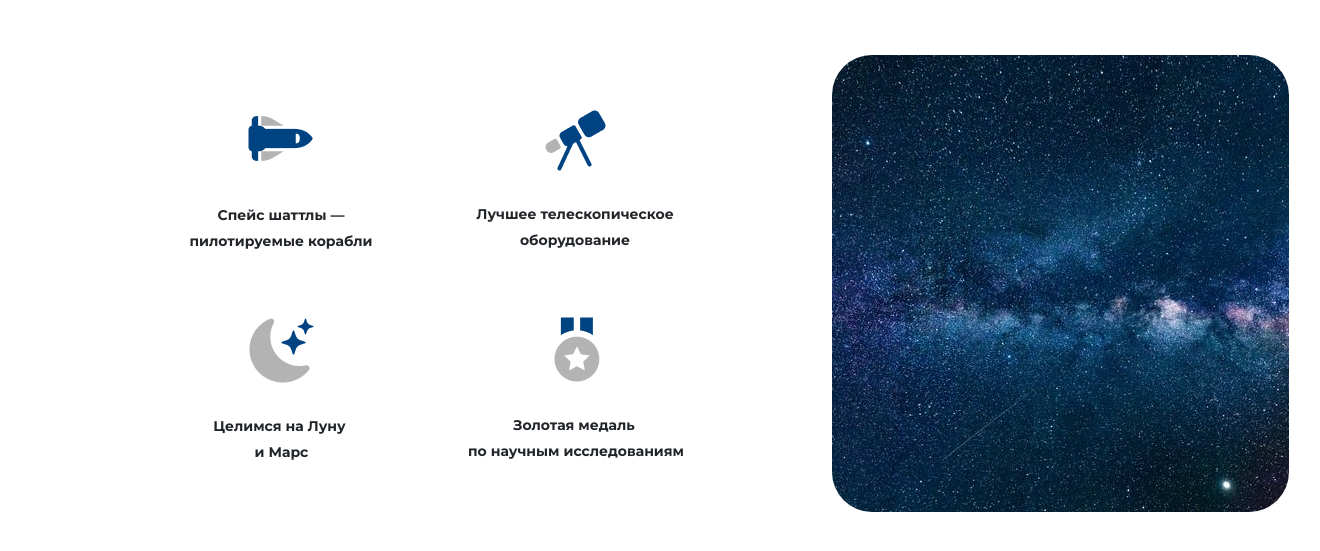
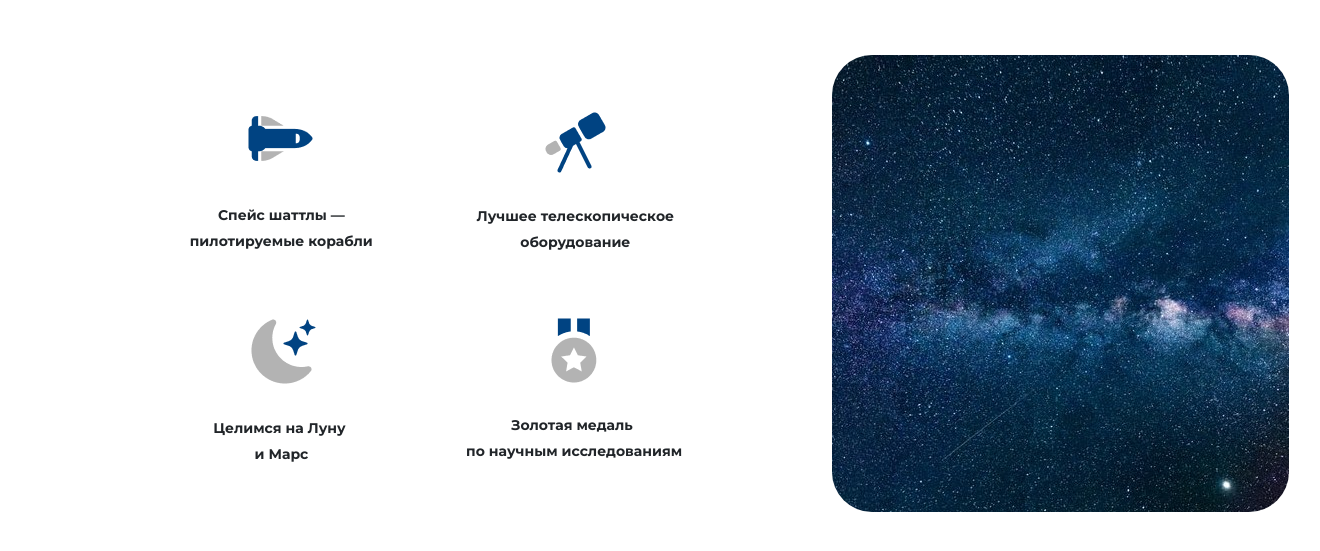
Before and after one commit to NataliaDenysyk/nasa_page, a Django app: page /index/ in a window 1320 px wide. Shown: the part 398-949 px from the top of the page. Run offline with Django 4.2, Linux system fonts and the light colour scheme; data that the repository does not hold is empty; some libraries are stand-ins or nearby versions.

Commit message:
update admin.py, index.html

```diff
--- a/testBootstrap/bootstrap_str/admin.py
+++ b/testBootstrap/bootstrap_str/admin.py
@@ -14,7 +14,7 @@
     def display_image(self, obj):
         if obj.image:
             thumbnail_url = get_thumbnailer(obj.thumbnail)['admin_thumbnail'].url
-            return mark_safe('<img src="{}" width="50" height="50" />'.format(thumbnail_url))
+            return mark_safe('<img src="{}"/>'.format(thumbnail_url))
         else:
             return 'Изображение недоступно'
 
--- a/testBootstrap/static/assets/css/styles.css
+++ b/testBootstrap/static/assets/css/styles.css
@@ -129,13 +129,13 @@
 }
 
 .div-imege-icon-div {
-    width: 41%;
+    width: 48%;
     height: 202px;
+    padding-left: 24px;
 }
 
 @media (min-width: 992px) {
     .div-imege-icon-div {
-        width: 50%;
         padding-right: 11px;
     }
 }
@@ -159,6 +159,7 @@
     line-height: 26px;
     text-align: center;
     padding-top: 12px;
+    padding-left: 2px;
 }
 
 @media (min-width: 992px) {
@@ -170,18 +171,16 @@
 }
 
 .div-imege2-icon-div {
-    width: 41%;
-    margin-left: 12px;
+    width: 52%;
 }
 
 @media (min-width: 992px) {
     .div-imege2-icon-div {
-        width: 50%;
+        width: 52%;
         padding-left: 0px;
         padding-top: 0px;
         padding-right: 9px;
         margin-left: 0px;
-        margin-top: -2px;
     }
 }
 
@@ -212,21 +211,14 @@
 }
 
 .div-imege3-icon-div {
-    width: 41%;
+    width: 50%;
     height: 226px;
-    padding-left: 0px;
-    margin-left: -6px;
-    margin-top: -1px;
+    padding-left: 19px;
 }
 
 @media (min-width: 992px) {
     .div-imege3-icon-div {
-        width: 50%;
-        margin-left: 0px;
-        margin-bottom: 20px;
-        margin-top: 0px;
-        padding-top: 4px;
-        padding-right: 50px;
+        margin-top: 11px;
     }
 }
 
@@ -235,17 +227,18 @@
     font-family: Montserrat;
     line-height: 26px;
     text-align: center;
-    padding-top: 30px;
+    padding-top: 22px;
 }
 
 @media (min-width: 992px) {
     .div-imege3-head {
-        margin-bottom: 0px;
+        padding-top: 0px;
+        padding-right: 45px;
     }
 }
 
 .div-imege4-icon-div {
-    width: 41%;
+    width: 51%;
     height: 220px;
     padding-left: 12px;
     margin-top: -1px;
@@ -254,10 +247,10 @@
 
 @media (min-width: 992px) {
     .div-imege4-icon-div {
-        width: 50%;
-        margin-top: 0px;
+        width: 46%;
+        margin-top: 3px;
         padding-left: 0px;
-        margin-left: 0px;
+        margin-left: -3px;
         padding-top: 3px;
         padding-right: 7px;
     }
@@ -431,8 +424,8 @@
 
 @media (min-width: 992px) {
     .div-imege4-head {
-        margin-left: 0px;
-        padding-top: 30px;
+        margin-left: 13px;
+        padding-top: 2px;
     }
 }
 
@@ -447,7 +440,7 @@
 
 @media (min-width: 992px) {
     .div-imege4 {
-        margin-bottom: 0px;
+        padding-left: 12px;
     }
 }
 
--- a/testBootstrap/templates/index.html
+++ b/testBootstrap/templates/index.html
@@ -59,22 +59,32 @@
         </div>
         <div class="row con1row">
             <div class="col-12 col-md-6 conrowcol1">
-                <div class="d-flex flex-row justify-content-around align-items-stretch flex-wrap div-imege-icon">
-                    <div data-bs-toggle="tooltip" data-bss-tooltip="" class="div-imege-icon-div"><img class="div-imege1"
-                                                                                                      src="../static/assets/img/item01_01.png">
+                <div class="justify-content-around align-items-stretch flex-wrap div-imege-icon">
+                    <div class="row">
+
+                        <div data-bs-toggle="tooltip" data-bss-tooltip="" class="col-6 div-imege-icon-div">
+                            <img class="div-imege1" src="../static/assets/img/item01_01.png">
                             <h3 class="div-imege1-head"><strong>Спейс шаттлы —</strong><br><strong>пилотируемые
                                 корабли</strong></h3>
                         </div>
-                    <div class="div-imege2-icon-div"><img class="div-imege2" src="../static/assets/img/item01_02.png">
+                        <div class="col-6 div-imege2-icon-div">
+                            <img class="div-imege2" src="../static/assets/img/item01_02.png">
                             <h3 class="div-imege2-head"><strong>Лучшее телескопическое оборудование</strong></h3>
                         </div>
-                    <div class="div-imege3-icon-div"><img src="../static/assets/img/item01_03.png">
-                        <h3 class="div-imege3-head"><strong>Целимся на Луну&nbsp;</strong><br><strong>и Марс</strong>
+                    </div>
+                    <div class="row">
+
+                        <div class="col-6 div-imege3-icon-div">
+                            <img class="div-imege1" src="../static/assets/img/item01_03.png">
+                            <h3 class="div-imege3-head"><strong>Целимся на Луну&nbsp;</strong><br><strong>и
+                                Марс</strong>
                             </h3>
                         </div>
-                    <div class="div-imege4-icon-div"><img class="div-imege4" src="../static/assets/img/item01_04.png">
+                        <div class="col-6 div-imege4-icon-div">
+                            <img class="div-imege4" src="../static/assets/img/item01_04.png">
                             <h3 class="div-imege4-head"><strong>Золотая медаль&nbsp;</strong><br><strong>по научным
                                 исследованиям</strong></h3>
+                        </div>
                     </div>
                 </div>
             </div>
@@ -94,7 +104,7 @@
         <div>
             <a href={{ slider.image.url }} data-fancybox="gallery">
                 <img class="slider-big-img-image" src="{{ slider.image.url }}">
-                <img class="slider-little-img-image" src="{{ slider.thumbnail|thumbnail_url:'my_preview_1' }}">
+                <img class="slider-little-img-image" src="{{ slider.thumbnail|thumbnail_url:'big_image_m' }}">
             </a>
         </div>
         {% endfor %}
--- a/testBootstrap/testBootstrap/settings.py
+++ b/testBootstrap/testBootstrap/settings.py
@@ -84,6 +84,7 @@
         'admin_thumbnail': {'size': (60, 60), 'crop': 'smart'},
         'my_preview_1': {'size': (165, 165), 'crop': 'smart'},
         'my_preview_2': {'size': (80, 80), 'crop': 'smart'},
+        'big_image_m': {'size': (340, 340), 'crop': 'smart'},
     },
 }
 
```
Lines whose indentation alone changed are shown as unchanged.
